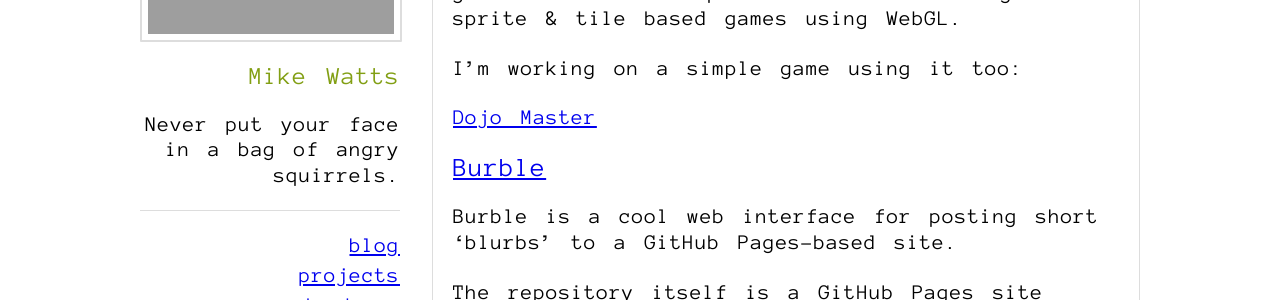
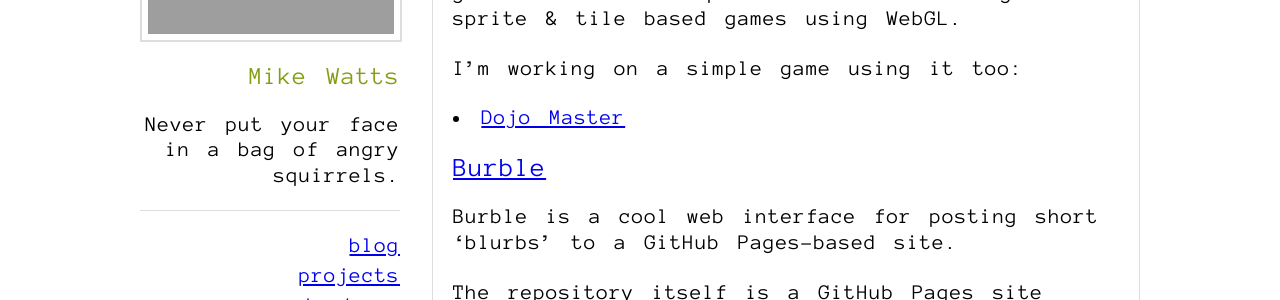
Before and after one commit to MalphasWats/MalphasWats.github.io, a Jekyll site: the page built from projects.markdown, in a window 1280 px wide. Shown: the part 288-588 px from the top of the page. Built offline with Jekyll 4.4.1, drawn with Linux system fonts in a browser that asks for light colours; Markdown is read by kramdown in place of the engine named in the settings; grey boxes are pictures that could not be loaded.

Commit message:
more formatting

```diff
--- a/projects.markdown
+++ b/projects.markdown
@@ -10,7 +10,7 @@ glixl is a Javascript framework for making 2D sprite & tile based games using We
 
 I'm working on a simple game using it too:
 
-[Dojo Master](http://games.subdimension.co.uk/DojoMaster/)
+* [Dojo Master](http://games.subdimension.co.uk/DojoMaster/)
 
 ## [Burble](https://github.com/MalphasWats/burble)
 Burble is a cool web interface for posting short 'blurbs' to a GitHub Pages-based site.
```
